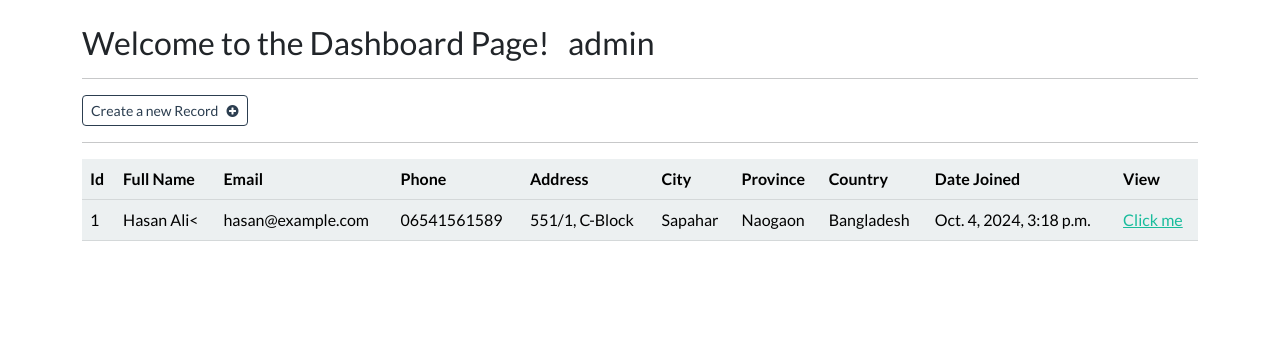
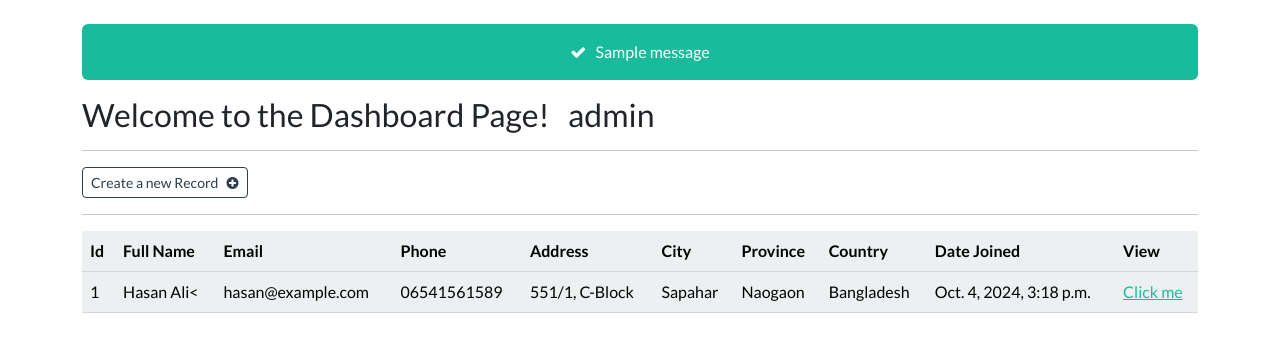
Before and after one commit to m-a-mamun69/CRM_Project, a Django app: page /dashboard in a window 1280 px wide. Shown: the part 72-424 px from the top of the page. Run offline with Django 5.2, Linux system fonts and the light colour scheme; a user stored in the database is signed in; data comes from the database, SQL or seed files in the repository; both versions use the stored data as it was after the commit; one stand-in notice (Sample message) is shown.

Commit message:
For Message

```diff
--- a/static/css/styles.css
+++ b/static/css/styles.css
@@ -3,3 +3,6 @@
     border-radius: 15px;
     width: 500px;
 }
+.message-text{
+    color: white;
+}
--- a/webapp/templates/webapp/base.html
+++ b/webapp/templates/webapp/base.html
@@ -19,6 +19,18 @@
      <div class="container">
         <br>
         <!--  Notification Message -->
+
+        {% for message in  messages %}
+            {% if message.level == DEFAULT_MESSAGE_LEVELS.SUCCESS %}
+
+                <p class="alert alert-success float-center text-center message-text">
+                    <i class="fa fa-check" aria-hidden="true"></i>  &nbsp; {{message}}
+                </p>
+
+            {% endif %}
+
+        {% endfor %}
+
           {% block content %}
 
           {% endblock %}
--- a/webapp/views.py
+++ b/webapp/views.py
@@ -6,6 +6,7 @@ from django.contrib.auth import authenticate
 from django.contrib.auth.decorators import login_required
 
 from .models import Record
+from django.contrib import messages
 
 # Create your views here.
 
@@ -25,6 +26,7 @@ def register(request):
 
         if form.is_valid():
             form.save()
+            messages.success(request, "Account created Successfully")
             return redirect("my-login")
     context = {'form':form}
     return render(request, 'webapp/register.html', context=context)
@@ -56,6 +58,7 @@ def my_login(request):
 
 def user_logout(request):
     auth.logout(request)
+    messages.success(request, "Logout success!")
     return redirect("my-login")
 
 
@@ -80,6 +83,7 @@ def create_record(request):
         form = CreateRecordForm(request.POST)
         if form.is_valid():
             form.save()
+            messages.success(request, "Your record was created")
             return redirect("dashboard")
     context = {'form':form}
     return render(request, 'webapp/create-record.html', context=context)
@@ -96,6 +100,7 @@ def update_record(request, pk):
         form = CreateRecordForm(request.POST, instance=record)
         if form.is_valid():
             form.save()
+            messages.success(request, "Your record was Updated")
             return redirect("dashboard")
     context = {'form':form}
     return render(request, 'webapp/update-record.html', context=context)
@@ -116,4 +121,5 @@ def singular_record(request, pk):
 def delete_record(request, pk):
     record = Record.objects.get(id=pk)
     record.delete()
+    messages.success(request, "Your record was deleted")
     return redirect("dashboard")
```
Also changed, not shown: db.sqlite3.
